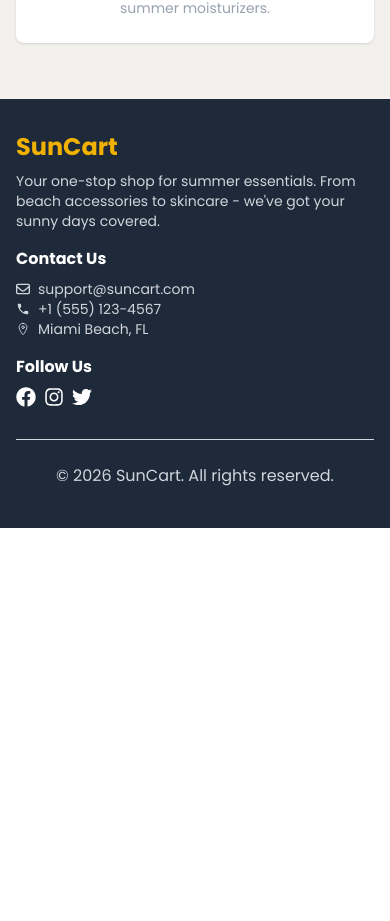
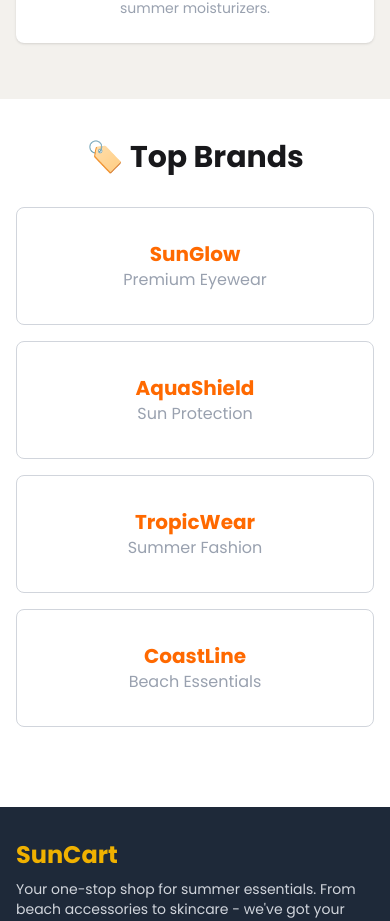
Before and after one commit to Balanced0/SunCart, a Next.js app: page / in a window 390 px wide. Shown: the part 1173-2094 px from the top of the page. Before the commit the page ends 1701 px from the top, so only its background shows below. Built offline with nearby package versions, Linux system fonts and the light colour scheme.

Commit message:
Created the TopBrands section and made it responsive

```diff
--- a/src/app/(Main)/page.js
+++ b/src/app/(Main)/page.js
@@ -1,12 +1,14 @@
 import Image from "next/image";
 import Hero from "../components/Hero";
 import SummerCare from "../components/SummerCare";
+import TopBrands from "../components/TopBrands";
 
 export default function Home() {
   return (
     <div>
       <Hero></Hero>
       <SummerCare></SummerCare>
+      <TopBrands></TopBrands>
     </div>
   );
 }
--- /dev/null
+++ b/src/app/components/TopBrands.jsx
@@ -0,0 +1,30 @@
+import React from 'react';
+
+const TopBrands = () => {
+    return (
+        <div className="container mx-auto px-4">
+            <h3 className="mt-10 font-extrabold text-3xl text-center mb-8">🏷️ Top Brands</h3>
+
+            <div className="grid grid-cols-1 gap-4 mb-20 md:grid-cols-4">
+                <div className="flex flex-col justify-center items-center border border-gray-300 rounded-lg p-8 text-center">
+                    <h3 className="font-extrabold text-orange-500 text-xl">SunGlow</h3>
+                    <p className="text-gray-400">Premium Eyewear</p>
+                </div>
+                <div className="flex flex-col justify-center items-center border border-gray-300 rounded-lg p-8 text-center">
+                    <h3 className="font-extrabold text-orange-500 text-xl">AquaShield</h3>
+                    <p className="text-gray-400">Sun Protection</p>
+                </div>
+                <div className="flex flex-col justify-center items-center border border-gray-300 rounded-lg p-8 text-center">
+                    <h3 className="font-extrabold text-orange-500 text-xl">TropicWear</h3>
+                    <p className="text-gray-400">Summer Fashion</p>
+                </div>
+                <div className="flex flex-col justify-center items-center border border-gray-300 rounded-lg p-8 text-center">
+                    <h3 className="font-extrabold text-orange-500 text-xl">CoastLine</h3>
+                    <p className="text-gray-400">Beach Essentials</p>
+                </div>
+            </div>
+        </div>
+    );
+};
+
+export default TopBrands;
```
